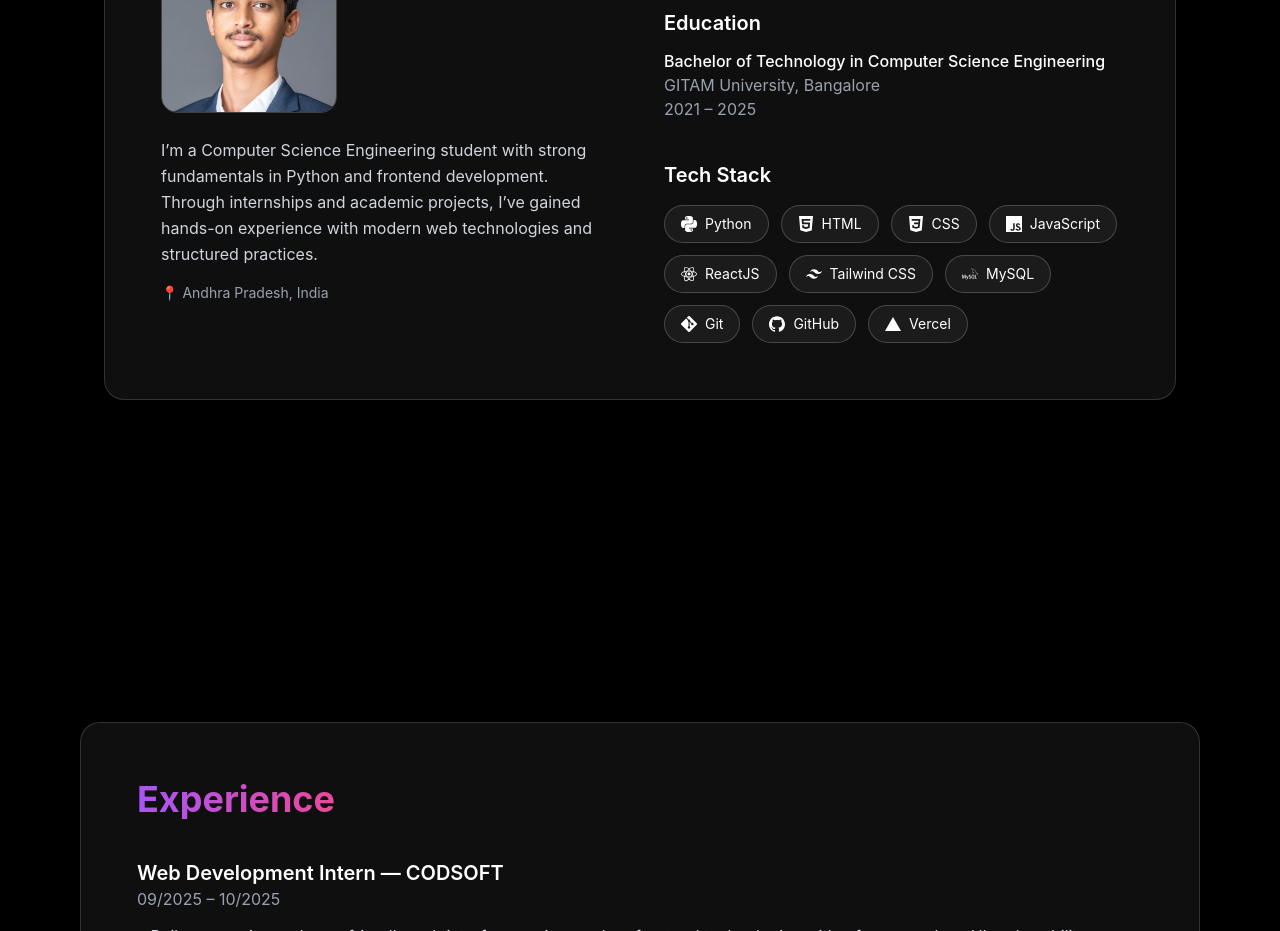
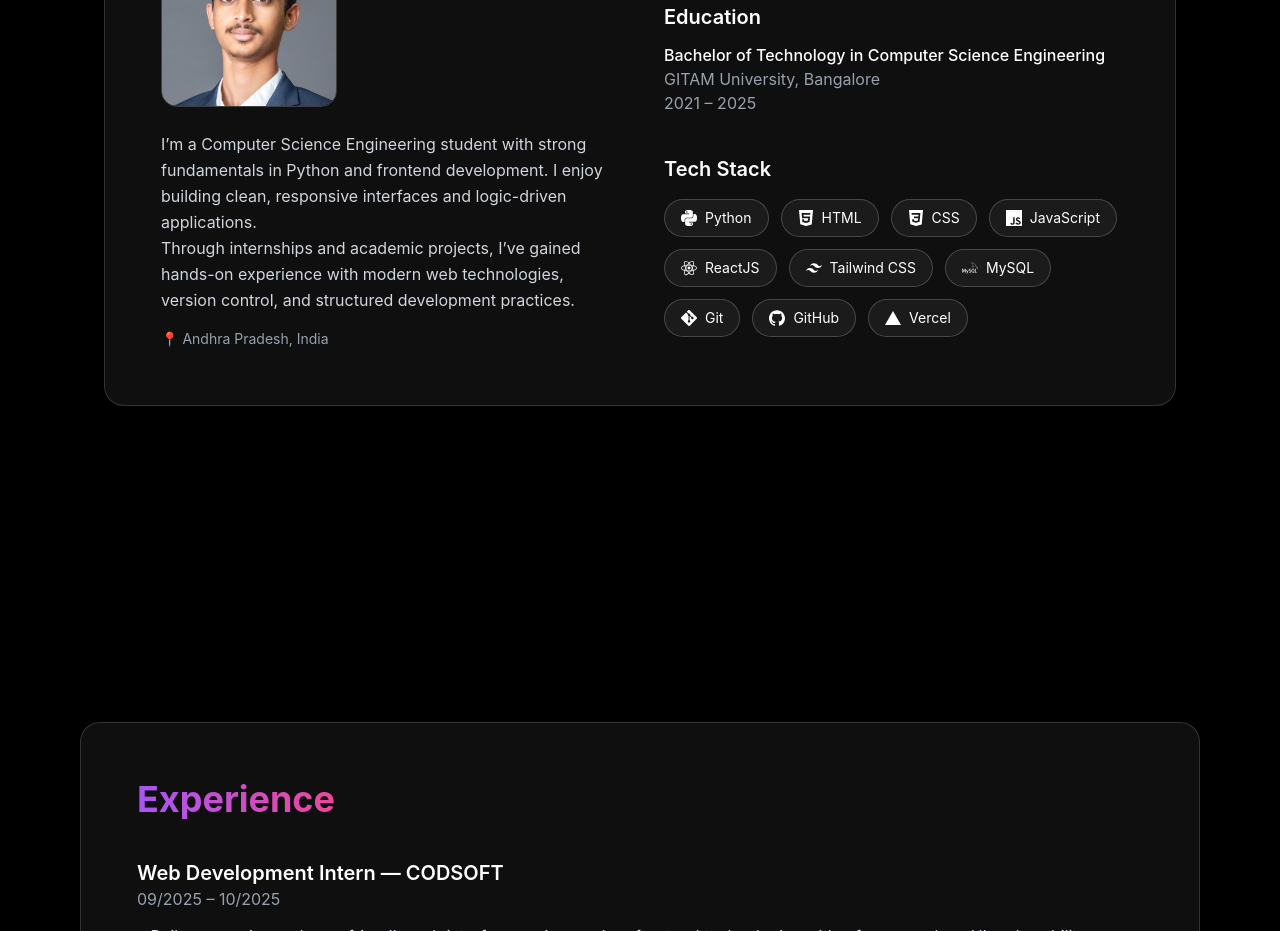
Before and after one commit to Srakeshvarma12/rakesh-portfolio, a React (Vite) app: page / in a window 1280 px wide. Shown: the part 1060-1991 px from the top of the page. Built offline with nearby package versions, Linux system fonts and the light colour scheme.

Commit message:
Remove scroll-based transforms to fix jitter

```diff
--- a/src/components/About.jsx
+++ b/src/components/About.jsx
@@ -25,15 +25,8 @@ export default function About() {
               className="w-44 h-44 rounded-2xl object-cover border border-white/20 mb-6"
             />
 
-            <p className="text-gray-300 leading-relaxed">
-              I’m a Computer Science Engineering student with strong fundamentals
-              in Python and frontend development.
-            </p>
-
-            <p className="text-gray-300 leading-relaxed">
-              Through internships and academic projects, I’ve gained hands-on
-              experience with modern web technologies and structured practices.
-            </p>
+            <p className="text-gray-300 leading-relaxed"> I’m a Computer Science Engineering student with strong fundamentals in Python and frontend development. I enjoy building clean, responsive interfaces and logic-driven applications. </p>
+            <p className="text-gray-300 leading-relaxed "> Through internships and academic projects, I’ve gained hands-on experience with modern web technologies, version control, and structured development practices. </p>
 
             <span className="text-sm text-gray-400 flex items-center gap-2 mt-4">
               📍 Andhra Pradesh, India
```
